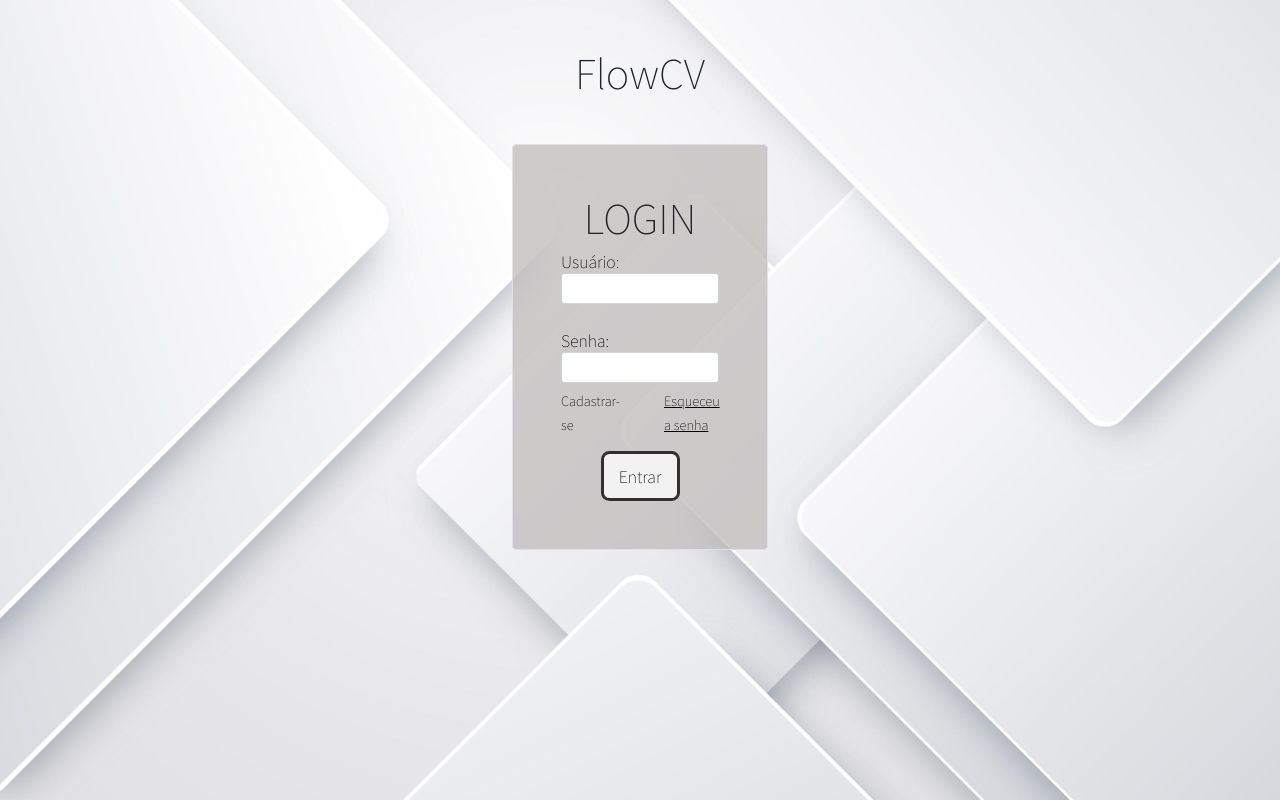
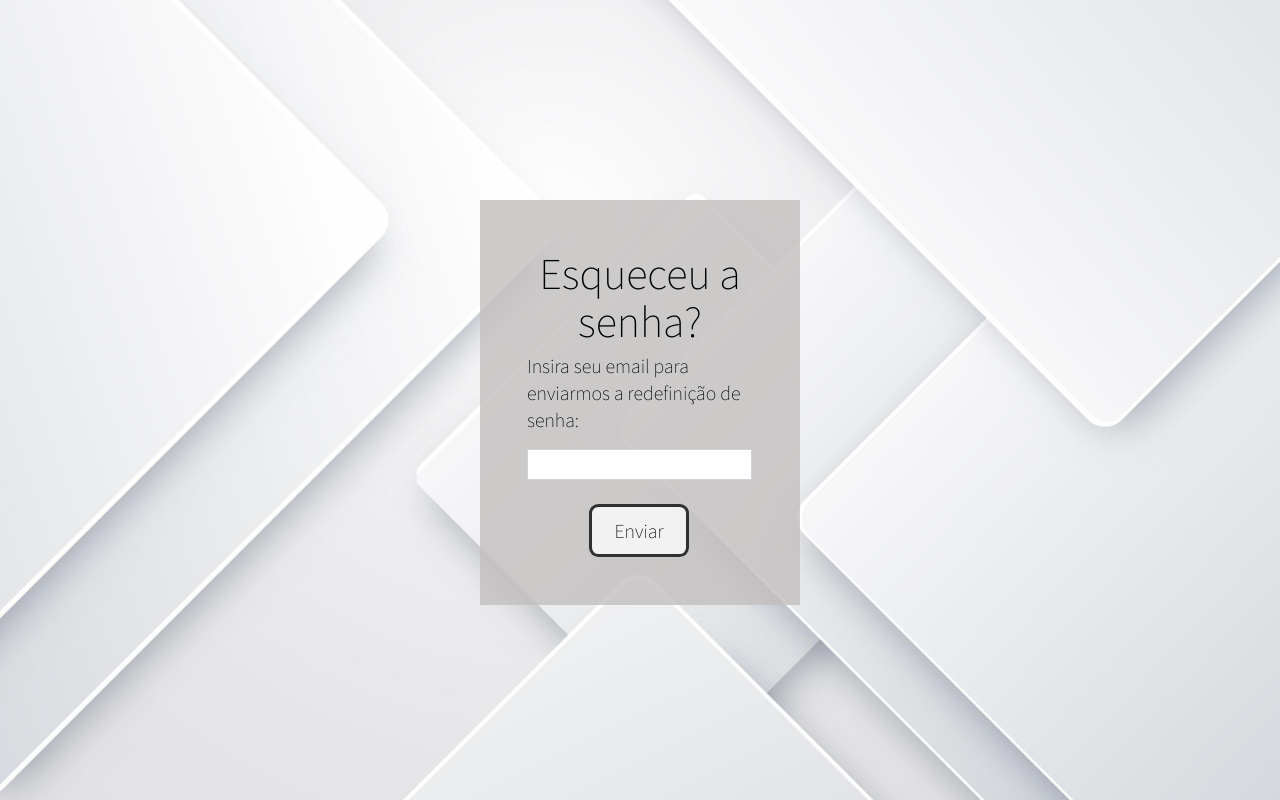
Before and after one commit to GabrielDiniz05/FlowCV, a React (Create React App) app in the folder flowcv-reactapp/: page / in a window 1280 px wide. Built offline with nearby package versions, Linux system fonts and the light colour scheme; a web font is replaced by a local one.

Commit message:
Pagina esqueceu a senha concluida

```diff
--- a/flowcv-reactapp/src/App.css
+++ b/flowcv-reactapp/src/App.css
@@ -19,6 +19,13 @@ body {
     text-align: center;
 }
 
+#Container-Esqueceu-Senha{
+    background-color: rgba(194, 191, 191, 0.8);
+    max-width: 25%;
+    font-size: large;
+    color: rgb(0, 0, 0);
+    margin-top: 200px;
+}
 /*Estilo para Links*/
 #All-links{
     font-size: small;
@@ -35,7 +42,7 @@ body {
     border: solid rgba(0, 0, 0, 0.8);
     width: 50%;
     border-radius: 1ch;
-    background-color: rgba(253, 253, 253, 0.8) ;
+    background-color: rgba(253, 253, 253, 0.8);
 }
 
 #All-buttons:hover{
--- a/flowcv-reactapp/src/App.jsx
+++ b/flowcv-reactapp/src/App.jsx
@@ -2,10 +2,11 @@ import logo from './logo.svg';
 import './App.css';
 import PaginaCadastro from './componentes/PaginaCadastro';
 import PaginaLogin from './componentes/PaginaLogin';
+import PaginaEsqueceuSenha from './componentes/PaginaEsqueceuSenha';
 function App() {
   return (
     <div className="App">
-     <PaginaLogin/>
+     <PaginaEsqueceuSenha/>
     </div>
   );
 }
--- a/flowcv-reactapp/src/componentes/PaginaCadastro.jsx
+++ b/flowcv-reactapp/src/componentes/PaginaCadastro.jsx
@@ -2,7 +2,7 @@ import React from 'react'
 
 function PaginaCadastro() {
     return (
-        <div id='Pagina-Cadastro'>
+        <div>
             <div id='Container-Form-Cadastro' className="container p-5 mt-5 border rounded">
                 <h1 id='All-titles'>Cadastrar-se</h1>
                 <form>
--- /dev/null
+++ b/flowcv-reactapp/src/componentes/PaginaEsqueceuSenha.jsx
@@ -0,0 +1,16 @@
+import React from 'react'
+
+function PaginaEsqueceuSenha() {
+  return (
+    <div>
+        <div id="Container-Esqueceu-Senha" className='container input-group input-group-sm p-5'>
+            <h1 id="All-titles">Esqueceu a senha?</h1>
+            <p>Insira seu email para enviarmos a redefinição de senha:</p>
+            <input className='form-control' type="text" />
+            <div className='container text-center mt-4'><button id='All-buttons'>Enviar</button></div>
+        </div>
+    </div>
+  )
+}
+
+export default PaginaEsqueceuSenha
--- a/flowcv-reactapp/src/componentes/PaginaLogin.jsx
+++ b/flowcv-reactapp/src/componentes/PaginaLogin.jsx
@@ -2,7 +2,7 @@ import React from 'react'
 
 function PaginaLogin() {
     return (
-        <div id="Pagina-Login">
+        <div>
             <h1 id='All-titles' className='text-center mt-5'>FlowCV</h1>
             <div id="Container-Form-Login" className='container p-5 mt-5 border rounded'>
                 <h1>LOGIN</h1>
```
